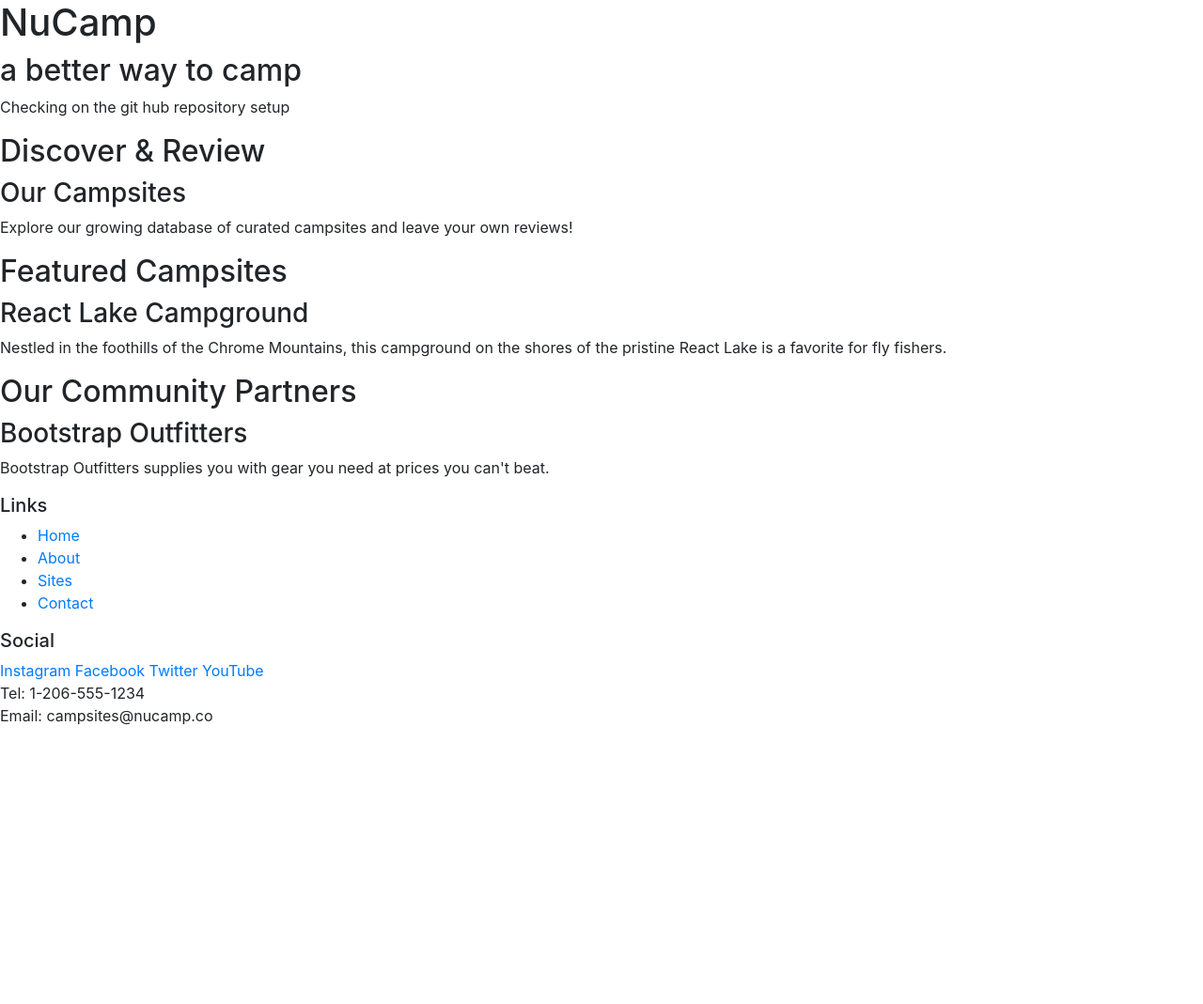
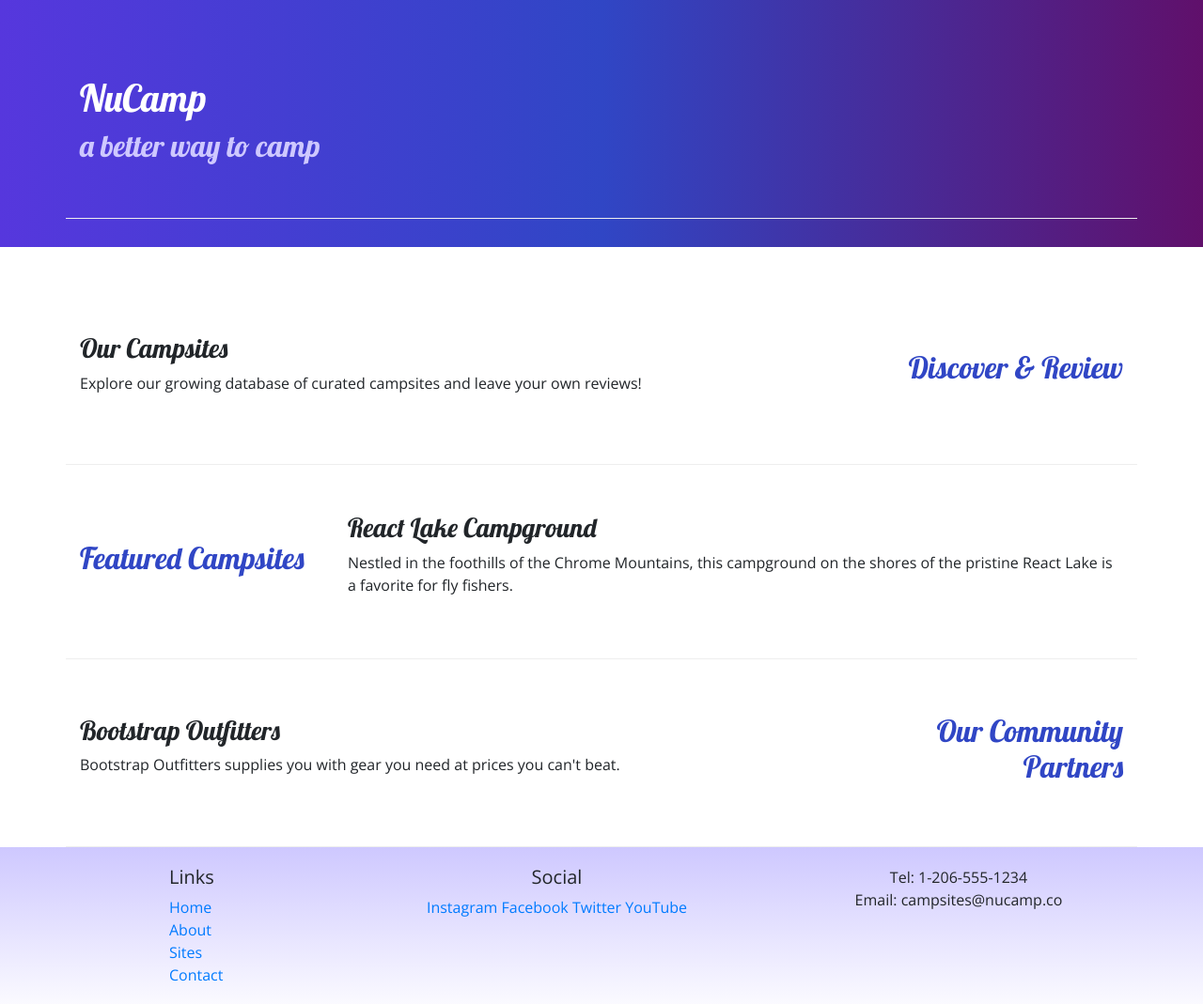
Before and after one commit to roylowe/nucampWebsite, a website: page index.html in a window 1280 px wide. Shown: the whole page at 94% size. Before the commit the page ends 800 px from the top, so only its background shows below. Drawn offline with nearby package versions, Linux system fonts and the light colour scheme.

Commit message:
Week 1 lesson

```diff
--- /dev/null
+++ b/css/styles.css
@@ -0,0 +1,33 @@
+body{
+    font-family: "Open Sans", sans-serif;
+}
+
+h1, h2, h3{
+    font-family: "Lobster", cursive;
+}
+
+h2{
+    color: #3046C5;
+}
+
+header h2{
+    color: #CEC8FF;
+}
+
+footer{
+    background-image: linear-gradient(#CEC8FF,white);
+    padding: 20px 0;
+}
+
+.jumbotron{
+    padding: 30px;
+    background-image: linear-gradient(to right, #5637DD,#3046C5,#60106B);
+    color: white;
+
+}
+
+.row-content{
+    padding: 50px 0;
+    border-bottom: 1px ridge;
+    min-height: 200px;
+}
--- a/index.html
+++ b/index.html
@@ -6,55 +6,80 @@
     <meta name="viewport" content="width=device-width, initial-scale=1.0">
     <!-- Bootstrap CSS-->
     <link rel="stylesheet" href="node_modules/bootstrap/dist/css/bootstrap.min.css" />
+
+    <!--Additional CSS styles-->
+    <link rel="stylesheet" href="https://fonts.googleapis.com/css?family=Lobster|Open+Sans" />
+    <link rel="stylesheet" href="css/styles.css" />
     <title>NuCamp: A Better Way To Camp</title>
 </head>
 <body>
-    <header>
-        <div>
+    <header class="jumbotron jumbotron-fluid">
+        <div class="container">
+            <div class="row row-content align-items-center">
+                <div class="col">
                     <h1>NuCamp</h1>
                     <h2>a better way to camp</h2>
-            <p>Checking on the git hub repository setup</p>
+                </div>
+            </div>
+
         </div>
     </header>
-
-    <div>
-        <h2>Discover & Review</h2>
+    <div class="container">
+        <div class="row row-content align-items-center">
+            <div class="col-sm-4 order-sm-last col-md-3">
+                <h2 class="text-sm-right">Discover & Review</h2>
+            </div>
+            <div class="col">
                 <h3>Our Campsites</h3>
                 <p>Explore our growing database of curated campsites and leave your own reviews!</p>
             </div>
+        </div>
 
-    <div>
+        <div class="row row-content align-items-center">
+            <div class="col-sm-4 col-md-3">
                 <h2>Featured Campsites</h2>
+            </div>
+            <div class="col">
                 <h3>React Lake Campground</h3>
                 <p>Nestled in the foothills of the Chrome Mountains, this campground on the shores of the pristine React Lake is a favorite for fly fishers.</p>
             </div>
+        </div>
 
-    <div>
-        <h2>Our Community Partners</h2>
+        <div class="row row-content align-items-center">
+            <div class="col-sm-4 order-sm-last col-md-3">
+                <h2 class="text-sm-right">Our Community Partners</h2>
+            </div>
+            <div class="col">
                 <h3>Bootstrap Outfitters</h3>
                 <p>Bootstrap Outfitters supplies you with gear you need at prices you can't beat.</p>
             </div>
-
+        </div>
+    </div>
     <footer>
-        <div>
+        <div class="container">
+            <div class="row">
+                <div class="col-4 col-sm-2 offset-1">
                     <h5>Links</h5>
-            <ul>
+                    <ul class="list-unstyled">
                         <li><a href="#">Home</a></li>
                         <li><a href="#">About</a></li>
                         <li><a href="#">Sites</a></li>
                         <li><a href="#">Contact</a></li>
                     </ul>
                 </div>
-        <div>
+
+                <div class="col-6 col-sm-5 text-center">
                     <h5>Social</h5>
                     <a href="http://instagram.com/">Instagram</a>
                     <a href="http://facebook.com/">Facebook</a>
                     <a href="http://twitter.com/">Twitter</a>
                     <a href="http://youtube.com/">YouTube</a>
                 </div>
-        <div>
+                <div class="col-sm-4 text-center">
                     Tel: 1-206-555-1234<br />
                     Email: campsites@nucamp.co
+                </div>
+            </div>
         </div>
     </footer>
 
```
Lines whose indentation alone changed are shown as unchanged.
